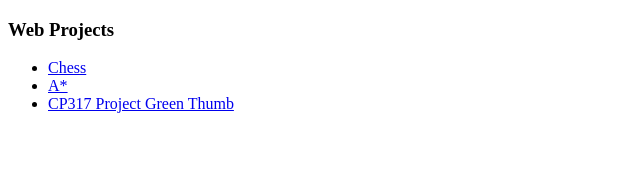
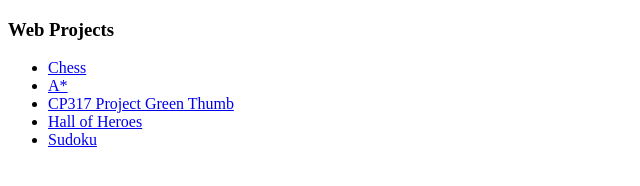
Before and after one commit to AaronE314/aarone314.github.io, a plain HTML site: page index.html in a window 1280 px wide. Shown: the whole page, without its empty margins (0-640 px from the left). Drawn offline with Linux system fonts and the light colour scheme.

Commit message:
Update index.html

```diff
--- a/index.html
+++ b/index.html
@@ -12,6 +12,8 @@
             <li><a href="https://aarone314.github.io/Chess">Chess</a></li>
             <li><a href="https://aarone314.github.io/AStar">A*</a></li>
             <li> <a href="https://aarone314.github.io/CP317-Project-Green-Thumb/">CP317 Project Green Thumb</a></li>
+            <li><a href="https://aarone314.github.io/Hall-of-Heroes">Hall of Heroes</a></li>
+            <li><a href="https://aarone314.github.io/Sudoku/">Sudoku</a></li>
     </ul>
 
 
```
